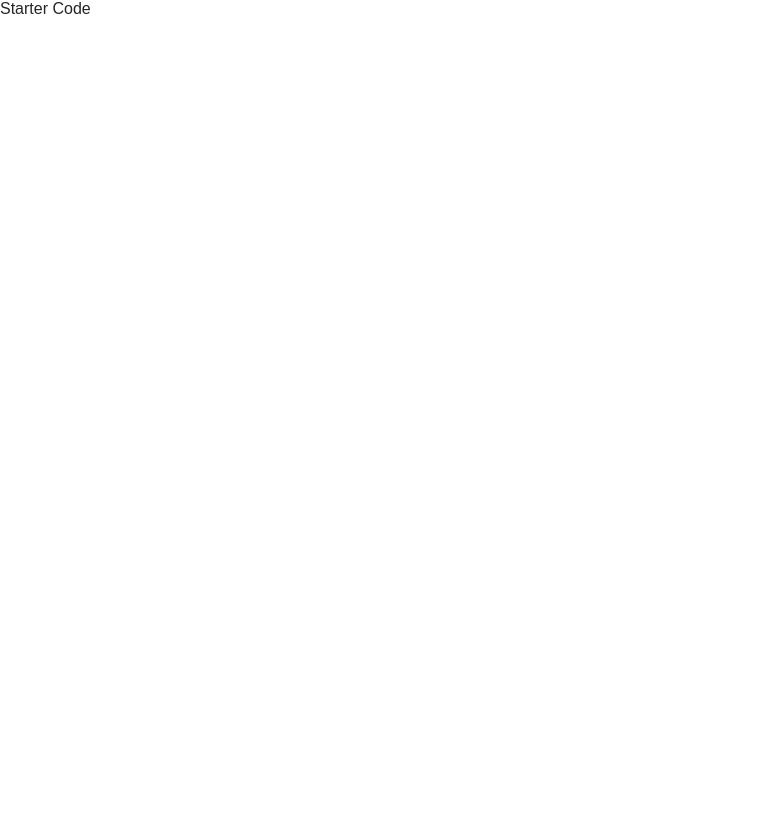
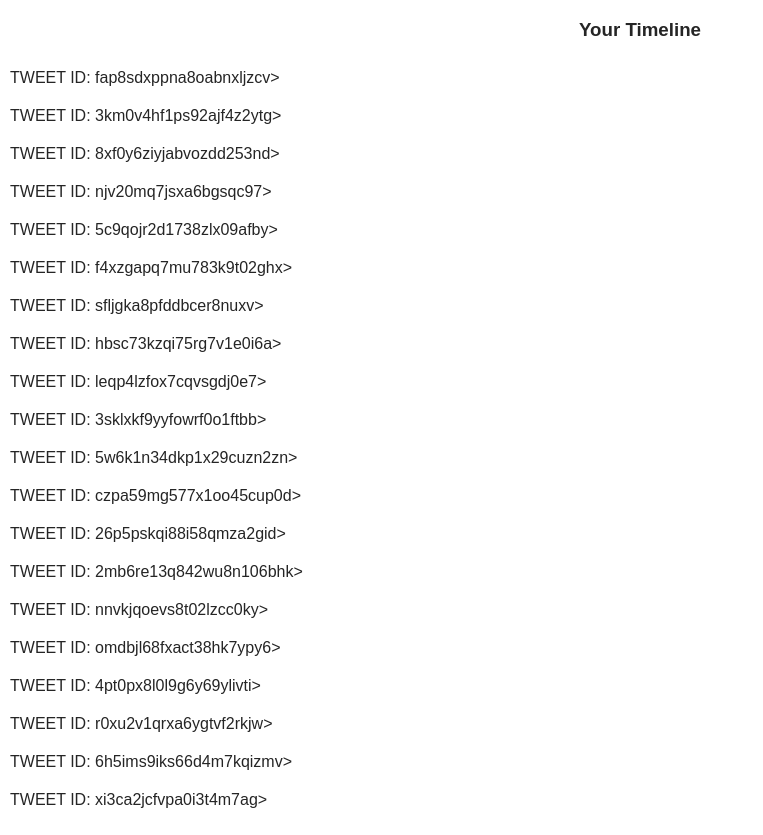
Before and after one commit to jdiperi88/chirping_app, a React (Create React App) app: page / in a window 1280 px wide. Shown: the whole page, without its empty margins (0-763 px from the left). Before the commit the page ends 800 px from the top, so only its background shows below. Built offline with nearby package versions, Linux system fonts and the light colour scheme.

Commit message:
added dashboard component and connected it to the store, as well as connecting the app to the store

```diff
--- a/src/components/App.js
+++ b/src/components/App.js
@@ -1,6 +1,7 @@
 import React, { Component } from 'react'
 import { connect } from 'react-redux';
 import { handleInitialData } from '../actions/shared'
+import Dasboard from './Dashboard'
 
 
 class App extends Component {
@@ -10,10 +11,20 @@
   render() {
     return (
       <div>
-        Starter Code
+        {this.props.loading === true
+          ? null
+          : <Dasboard />}
+
       </div>
     )
   }
 }
 
+
+function mapStateToProps({authedUser}){
+  return {
+    loading: authedUser === null
+  }
+}
+
 export default connect()(App)
--- /dev/null
+++ b/src/components/Dashboard.js
@@ -0,0 +1,26 @@
+import React, {Component } from 'react'
+import { connect } from 'react-redux'
+class Dashboard extends Component {
+    render() {
+        return (
+            <div>
+                <h3 className='center' > Your Timeline</h3>
+                <ul className='dashboard-list'>
+                    {this.props.tweetIds.map((id) => (
+                        <li key={id}>
+                            <div> TWEET ID: {id}> </div>
+                        </li>
+                    ))}
+                </ul>
+            </div>
+        )
+    }
+}
+
+function mapStateToProps({tweets}){
+    return {
+        tweetIds: Object.keys(tweets)
+            .sort((a,b) => tweets[b].timestamp - tweets[a].timestamp )
+    }
+}
+export default connect(mapStateToProps)(Dashboard)
```
Also changed, not shown: src/middleware/logger.js (line endings or trailing spaces).
